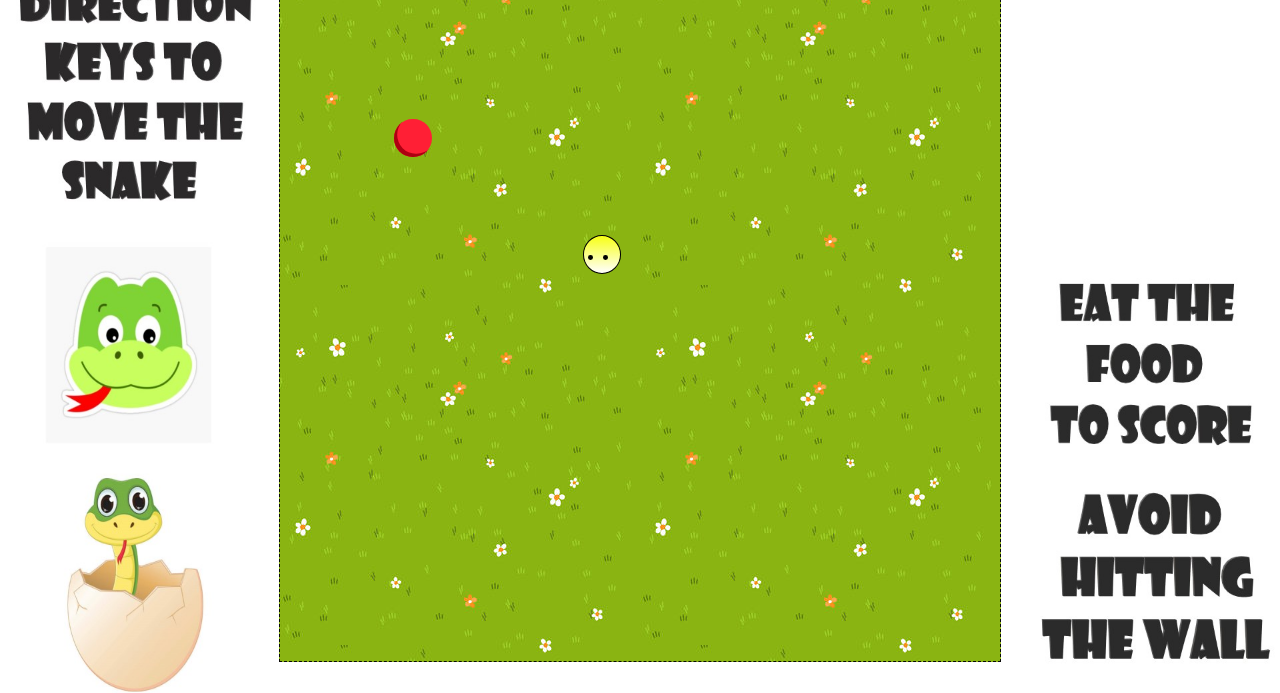
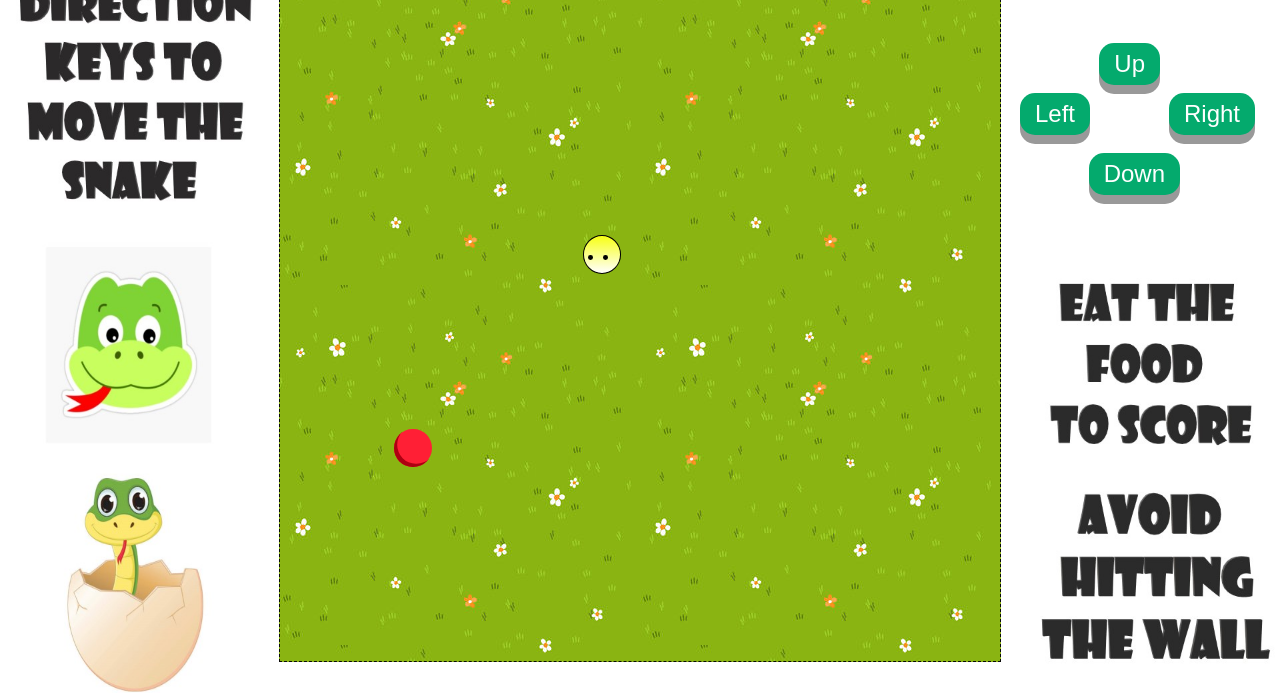
Before and after one commit to arun1118/snakeGame, a plain HTML site: page index.html in a window 1280 px wide. Shown: the part 107-800 px from the top of the page. Drawn offline with Linux system fonts and the light colour scheme; a web font is replaced by a local one.

Commit message:
add keys to move snake

```diff
--- a/game.js
+++ b/game.js
@@ -1,17 +1,21 @@
+let snakeArr=[{x: 9,y: 9}];
+let food = {x: 4,y: 14};
+
 let inputDir={x: 0, y: 0};
+let speed=7;
+let score=0;
+let lastScreenDisplay=0;
+let boardSize=19;
+
+
+let board=document.querySelector('#board');
+let scoreElem=document.querySelector('#score');
+let highscoreElem=document.querySelector('#highscore');
+const root = document.querySelector(":root");
+
 let foodSound=new Audio("sound/eat.mp3");
 let gameOverSound=new Audio("sound/gameover.aac");
 let moveSound=new Audio("sound/move.mp3");
-let speed=8;
-let score=0;
-let lastScreenDisplay=0;
-let boardSize=19;
-let snakeArr=[{x: 9,y: 9}];
-let board=document.querySelector('#board');
-let food = {x: 4,y: 6};
-let scoreElem=document.querySelector('#score');
-let highscoreElem=document.querySelector('#highscore');
-const root = document.querySelector(":root");
 
 function main(gameRefreshtime){
   window.requestAnimationFrame(main);
@@ -33,7 +37,7 @@ function isCollide(snakeArr){
     }
   }
   // console.log(snakeArr[0].x,snakeArr[0].y);
-  if(snakeArr[0].x>=19 || snakeArr[0].x<=0 || snakeArr[0].y>=19 || snakeArr[0].y<=0){
+  if(snakeArr[0].x>=boardSize+1 || snakeArr[0].x<=0 || snakeArr[0].y>=boardSize+1 || snakeArr[0].y<=0){
     // console.log('border');
     return true;
   }
@@ -47,7 +51,7 @@ function runGame(){
     alert('Game Over!! '+'Your score : '+score+'\nPress OK to play again...');
     snakeArr=[{x: 9,y: 9}];
     score=0;
-    food = {x: 4,y: 6};
+    food = {x: 4,y: 14};
     scoreElem.innerHTML="Score : " + score;
   }
 
@@ -103,11 +107,11 @@ else{
   highscoreval=JSON.parse(highscore);
   highscoreElem.innerHTML="High Score : " + highscore;
 }
-window.requestAnimationFrame(main);
-window.addEventListener('keydown',function(res){
+
+function movement(key){
   inputDir={x: 0,y: 1};
   moveSound.play();
-  switch (res.key) {
+  switch (key) {
       case "ArrowUp":
       // console.log("up");
       inputDir.x=0;
@@ -139,4 +143,18 @@ window.addEventListener('keydown',function(res){
       default:
       break;
   }
+}
+
+var btns=document.querySelectorAll('.button');
+btns.forEach((elem)=>{
+  elem.addEventListener('click',(event)=>{
+    // console.log(event.target.innerHTML);
+    movement("Arrow"+event.target.innerHTML);
+  })
 });
+
+
+window.requestAnimationFrame(main);
+window.addEventListener('keydown',function(res){
+  movement(res.key);
+});
--- a/index.html
+++ b/index.html
@@ -12,6 +12,18 @@
     <div class="body">
       <div id="score">Score : 0</div>
       <div id="highscore">High Score : 0</div>
+      <div id="up-btn">
+        <button type="button" name="button" class="button">Up</button>
+      </div>
+      <div id="left-btn">
+        <button type="button" name="button" class="button">Left</button>
+      </div>
+      <div id="right-btn">
+        <button type="button" name="button" class="button">Right</button>
+      </div>
+      <div id="down-btn">
+        <button type="button" name="button" class="button">Down</button>
+      </div>
       <div id="board"></div>
     </div>
   </body>
--- a/style.css
+++ b/style.css
@@ -42,6 +42,59 @@ body{
   font-size: 27px;
   font-weight: bold;
   font-family: 'Mochiy Pop P One', sans-serif;
+}
+
+#up-btn{
+  position: absolute;
+  top: 150px;
+  right: 120px;
+  font-weight: bold;
+  font-family: 'Kalam', cursive;
+}
+
+#down-btn{
+  position: absolute;
+  top: 260px;
+  right: 100px;
+  font-weight: bold;
+  font-family: 'Kalam', cursive;
+}
+
+#right-btn{
+  position: absolute;
+  top: 200px;
+  right: 25px;
+  font-weight: bold;
+  font-family: 'Kalam', cursive;
+}
+
+#left-btn{
+  position: absolute;
+  top: 200px;
+  right: 190px;
+  font-weight: bold;
+  font-family: 'Kalam', cursive;
+}
+
+.button {
+  padding: 7px 15px;
+  font-size: 24px;
+  text-align: center;
+  cursor: pointer;
+  outline: none;
+  color: #fff;
+  background-color: #04AA6D;
+  border: none;
+  border-radius: 15px;
+  box-shadow: 0 9px #999;
+}
+
+.button:hover {background-color: #3e8e41}
+
+.button:active {
+  background-color: #3e8e41;
+  box-shadow: 0 5px #666;
+  transform: translateY(4px);
 }
 
 :root{
```
